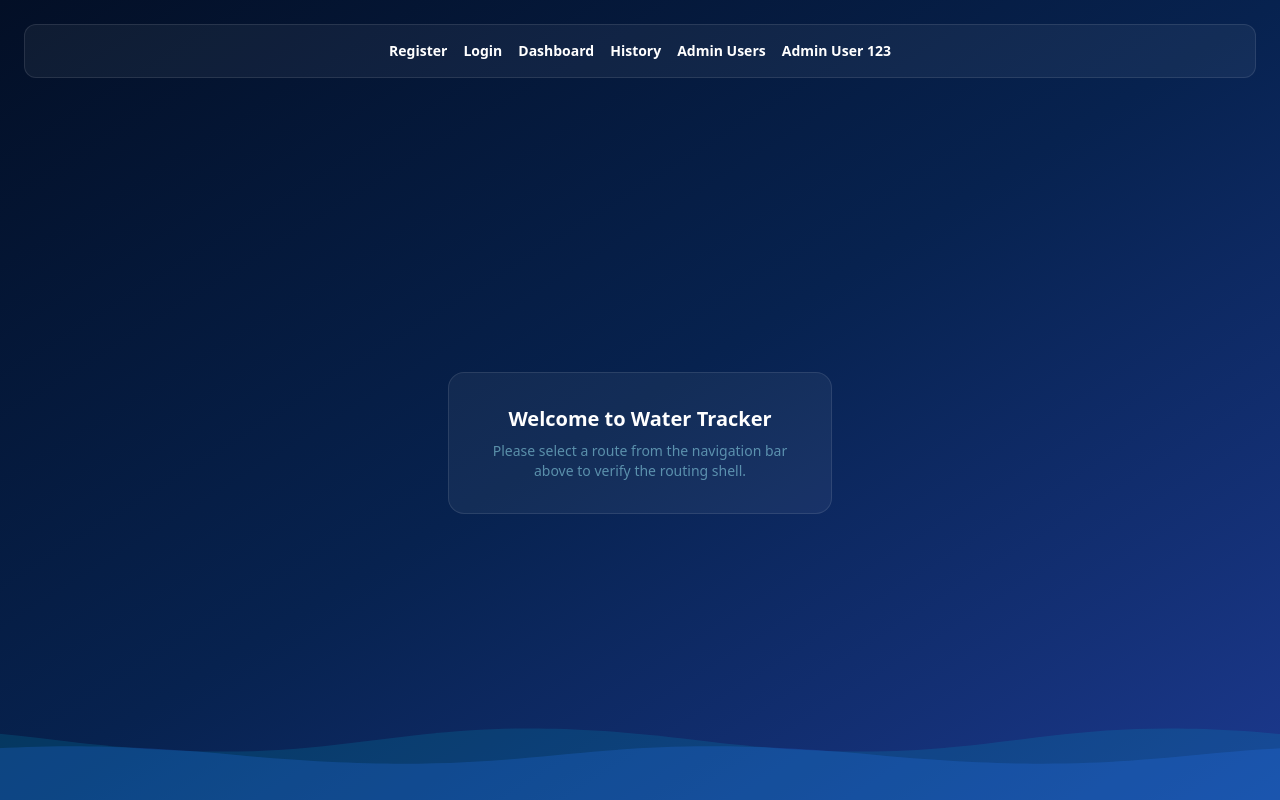
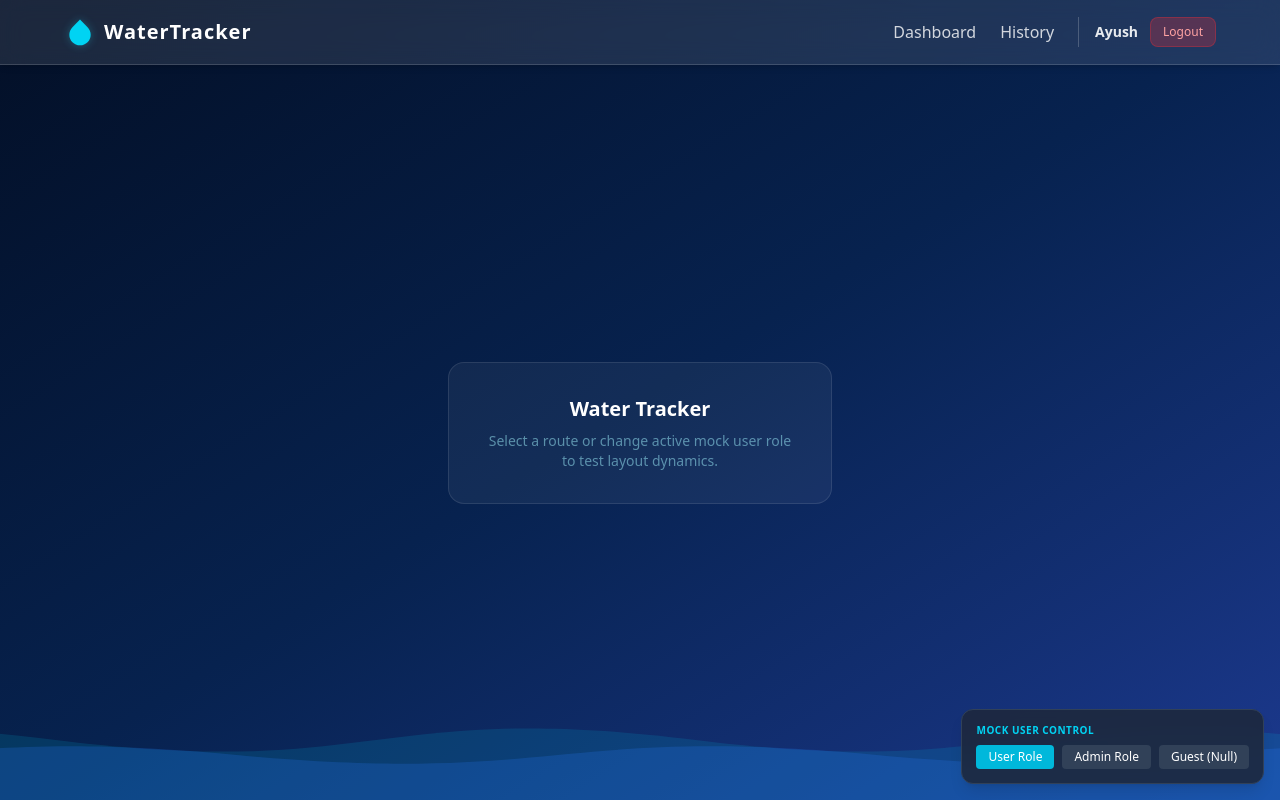
Before and after one commit to ayushks404/assignment-frontend, a React app: page / in a window 1280 px wide. Built offline with nearby package versions, Linux system fonts and the light colour scheme; the HTML template or start-up script is replaced by a standard one.

Commit message:
feature: navigation bar

```diff
--- a/src/App.jsx
+++ b/src/App.jsx
@@ -1,4 +1,6 @@
-import { BrowserRouter, Routes, Route, Link } from 'react-router-dom'
+import { useState } from 'react'
+import { BrowserRouter, Routes, Route } from 'react-router-dom'
+import Navbar from './components/Navbar'
 import WaveBackground from './components/WaveBackground'
 import Register from './pages/Register'
 import Login from './pages/Login'
@@ -8,22 +10,32 @@ import AdminUsers from './pages/AdminUsers'
 import AdminUserHistory from './pages/AdminUserHistory'
 
 function App() {
+  // Mock login states: 'admin', 'user', or null (guest)
+  const [mockRole, setMockRole] = useState('user')
+  const [mockUser, setMockUser] = useState({ name: 'Ayush', role: 'user' })
+
+  const handleRoleChange = (role) => {
+    setMockRole(role)
+    if (role === 'guest') {
+      setMockUser(null)
+    } else {
+      setMockUser({ name: role === 'admin' ? 'Admin Ayush' : 'User Ayush', role })
+    }
+  }
+
+  const handleLogout = () => {
+    handleRoleChange('guest')
+  }
+
   return (
     <BrowserRouter>
-      <div className="relative min-h-screen w-full bg-gradient-to-br from-ocean-dark via-ocean-mid to-blue-900 text-white flex flex-col p-6 overflow-hidden">
+      <div className="relative min-h-screen w-full bg-gradient-to-br from-ocean-dark via-ocean-mid to-blue-900 text-white flex flex-col overflow-hidden">
 
-        {/* Temporary Navigation Shell (Step 3 Test Only) */}
-        <nav className="mb-8 z-10 bg-white/5 p-4 rounded-xl border border-white/10 flex flex-wrap gap-4 justify-center text-sm font-semibold select-none">
-          <Link to="/register" className="hover:text-cyan-300 transition-colors">Register</Link>
-          <Link to="/login" className="hover:text-cyan-300 transition-colors">Login</Link>
-          <Link to="/dashboard" className="hover:text-cyan-300 transition-colors">Dashboard</Link>
-          <Link to="/history" className="hover:text-cyan-300 transition-colors">History</Link>
-          <Link to="/admin/users" className="hover:text-cyan-300 transition-colors">Admin Users</Link>
-          <Link to="/admin/users/123" className="hover:text-cyan-300 transition-colors">Admin User 123</Link>
-        </nav>
+        {/* Conditional Navbar mounted once above the route outlet */}
+        <Navbar user={mockUser} onLogout={handleLogout} />
 
         {/* Routed Components Outlet */}
-        <div className="flex-1 flex flex-col items-center justify-center z-10 w-full max-w-6xl mx-auto">
+        <div className="flex-1 flex flex-col items-center justify-center z-10 p-6 w-full max-w-6xl mx-auto">
           <Routes>
             <Route path="/register" element={<Register />} />
             <Route path="/login" element={<Login />} />
@@ -33,11 +45,36 @@ function App() {
             <Route path="/admin/users/:id" element={<AdminUserHistory />} />
             <Route path="*" element={
               <div className="text-center bg-white/5 border border-white/10 p-8 rounded-2xl max-w-sm">
-                <h2 className="text-xl font-bold mb-2">Welcome to Water Tracker</h2>
-                <p className="text-cyan-200/50 text-sm">Please select a route from the navigation bar above to verify the routing shell.</p>
+                <h2 className="text-xl font-bold mb-2">Water Tracker</h2>
+                <p className="text-cyan-200/50 text-sm">Select a route or change active mock user role to test layout dynamics.</p>
               </div>
             } />
           </Routes>
+        </div>
+
+        {/* Floating Mock Role Switcher Widget (For Dev Staging Only) */}
+        <div className="fixed bottom-4 right-4 z-50 bg-slate-800/90 backdrop-blur border border-slate-700 p-3.5 rounded-xl shadow-lg flex flex-col gap-2 text-xs select-none">
+          <span className="font-bold text-cyan-400 uppercase tracking-wider text-[10px]">Mock User Control</span>
+          <div className="flex gap-2">
+            <button
+              onClick={() => handleRoleChange('user')}
+              className={`px-3 py-1 rounded font-medium cursor-pointer ${mockRole === 'user' ? 'bg-cyan-500 text-white' : 'bg-slate-700 hover:bg-slate-600'}`}
+            >
+              User Role
+            </button>
+            <button
+              onClick={() => handleRoleChange('admin')}
+              className={`px-3 py-1 rounded font-medium cursor-pointer ${mockRole === 'admin' ? 'bg-cyan-500 text-white' : 'bg-slate-700 hover:bg-slate-600'}`}
+            >
+              Admin Role
+            </button>
+            <button
+              onClick={() => handleRoleChange('guest')}
+              className={`px-3 py-1 rounded font-medium cursor-pointer ${mockRole === 'guest' ? 'bg-cyan-500 text-white' : 'bg-slate-700 hover:bg-slate-600'}`}
+            >
+              Guest (Null)
+            </button>
+          </div>
         </div>
 
         {/* Animated wave backdrop */}
--- /dev/null
+++ b/src/components/Navbar.jsx
@@ -0,0 +1,138 @@
+import { useState } from 'react'
+import { Link, useLocation } from 'react-router-dom'
+
+export default function Navbar({ user, onLogout }) {
+  const location = useLocation()
+  const [isOpen, setIsOpen] = useState(false)
+
+  // Hide on login/register pages
+  if (location.pathname === '/login' || location.pathname === '/register') {
+    return null
+  }
+
+  const isActive = (path) => {
+    return location.pathname === path
+      ? "text-cyan-400 border-b-2 border-cyan-400 font-bold"
+      : "text-white/80 hover:text-cyan-300 font-medium"
+  }
+
+  return (
+    <nav className="sticky top-0 z-50 w-full bg-white/10 backdrop-blur-md border-b border-white/15 px-6 py-4 shadow-md">
+      <div className="max-w-6xl mx-auto flex items-center justify-between">
+
+        {/* Left: App Logo */}
+        <Link to="/dashboard" className="flex items-center gap-2 select-none group">
+          <svg className="w-8 h-8 text-cyan-400 filter drop-shadow-[0_0_4px_rgba(34,211,238,0.3)] transition-transform group-hover:scale-105" fill="currentColor" viewBox="0 0 24 24">
+            <path d="M12 2.69l5.66 5.66a8 8 0 1 1-11.31 0z" />
+          </svg>
+          <span className="text-xl font-bold tracking-wider text-white">
+            WaterTracker
+          </span>
+        </Link>
+
+        {/* Hamburger Menu Button */}
+        <button
+          onClick={() => setIsOpen(!isOpen)}
+          className="md:hidden text-white hover:text-cyan-400 focus:outline-none cursor-pointer"
+        >
+          <svg className="w-6 h-6" fill="none" stroke="currentColor" viewBox="0 0 24 24">
+            {isOpen ? (
+              <path strokeLinecap="round" strokeLinejoin="round" strokeWidth="2" d="M6 18L18 6M6 6l12 12" />
+            ) : (
+              <path strokeLinecap="round" strokeLinejoin="round" strokeWidth="2" d="M4 6h16M4 12h16M4 18h16" />
+            )}
+          </svg>
+        </button>
+
+        {/* Right: Desktop Links */}
+        <div className="hidden md:flex items-center gap-6">
+          <Link to="/dashboard" className={`py-1 transition-colors ${isActive('/dashboard')}`}>
+            Dashboard
+          </Link>
+          <Link to="/history" className={`py-1 transition-colors ${isActive('/history')}`}>
+            History
+          </Link>
+
+          {user?.role === 'admin' && (
+            <Link to="/admin/users" className={`py-1 transition-colors ${isActive('/admin/users')}`}>
+              Users
+            </Link>
+          )}
+
+          {user && (
+            <div className="flex items-center gap-3 pl-4 border-l border-white/20">
+              <span className="text-sm font-semibold text-white/90">
+                {user.name}
+              </span>
+              {user.role === 'admin' && (
+                <span className="bg-cyan-500/20 text-cyan-300 text-[10px] uppercase font-bold tracking-widest px-2.5 py-0.5 rounded-full border border-cyan-500/30">
+                  Admin
+                </span>
+              )}
+              <button
+                onClick={onLogout}
+                className="text-xs bg-red-500/25 hover:bg-red-500/40 text-red-300 border border-red-500/30 px-3 py-1.5 rounded-lg transition-colors font-medium cursor-pointer"
+              >
+                Logout
+              </button>
+            </div>
+          )}
+        </div>
+      </div>
+
+      {/* Mobile Links Drawer */}
+      {isOpen && (
+        <div className="md:hidden mt-4 pt-4 border-t border-white/10 flex flex-col gap-4">
+          <Link
+            to="/dashboard"
+            onClick={() => setIsOpen(false)}
+            className={`py-1 transition-colors ${isActive('/dashboard')}`}
+          >
+            Dashboard
+          </Link>
+          <Link
+            to="/history"
+            onClick={() => setIsOpen(false)}
+            className={`py-1 transition-colors ${isActive('/history')}`}
+          >
+            History
+          </Link>
+
+          {user?.role === 'admin' && (
+            <Link
+              to="/admin/users"
+              onClick={() => setIsOpen(false)}
+              className={`py-1 transition-colors ${isActive('/admin/users')}`}
+            >
+              Users
+            </Link>
+          )}
+
+          {user && (
+            <div className="flex flex-col gap-3 pt-3 border-t border-white/10">
+              <div className="flex items-center gap-2">
+                <span className="text-sm font-semibold text-white/90">
+                  {user.name}
+                </span>
+                {user.role === 'admin' && (
+                  <span className="bg-cyan-500/20 text-cyan-300 text-[10px] uppercase font-bold tracking-widest px-2.5 py-0.5 rounded-full border border-cyan-500/30">
+                    Admin
+                  </span>
+                )}
+              </div>
+              <button
+                onClick={() => {
+                  setIsOpen(false)
+                  onLogout()
+                }}
+                className="text-center text-xs bg-red-500/25 hover:bg-red-500/40 text-red-300 border border-red-500/30 px-3 py-2 rounded-lg transition-colors font-medium cursor-pointer w-full"
+              >
+                Logout
+              </button>
+            </div>
+          )}
+        </div>
+      )}
+    </nav>
+  )
+}
```
